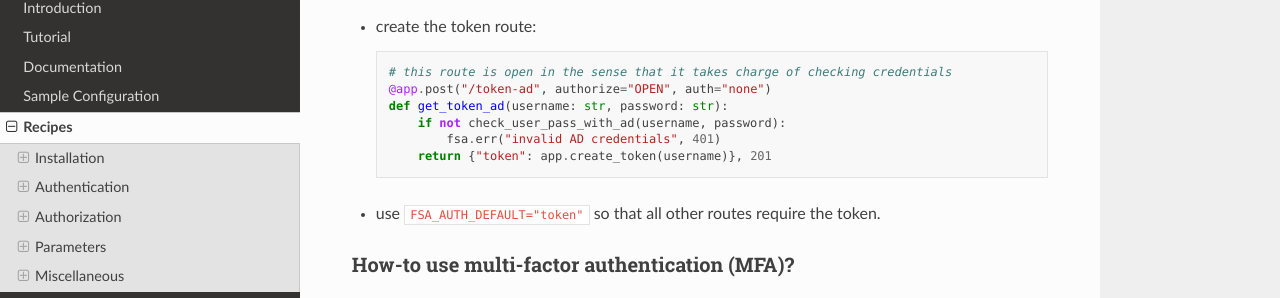
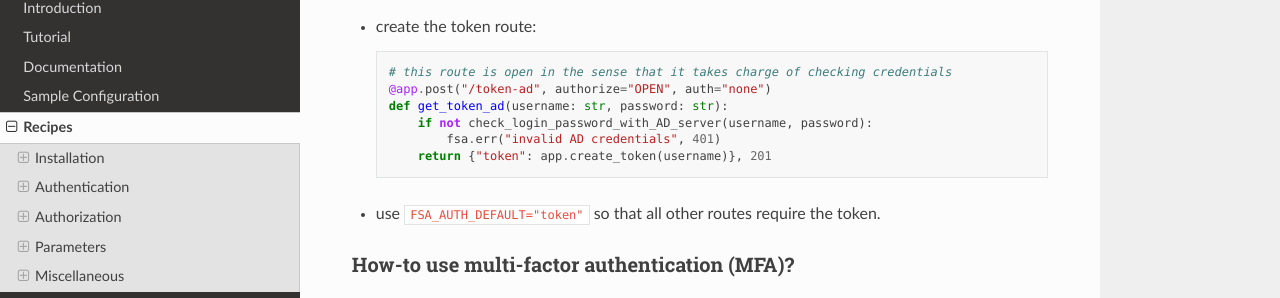
Before and after one commit to zx80/flask-simple-auth, a Sphinx documentation site: the page built from docs/RECIPES.md, in a window 1280 px wide and 900 px high, scrolled down 3397 px. Shown: the part 144-442 px from the top of the window. Built offline with Sphinx 7.4.7 and the Read the Docs theme 2.0.0, drawn with Linux system fonts in a browser that asks for light colours; pages that are not in the unit, such as notebooks, are missing from menus.

Commit message:
use same function name

````diff
--- a/docs/RECIPES.md
+++ b/docs/RECIPES.md
@@ -172,7 +172,7 @@
   # this route is open in the sense that it takes charge of checking credentials
   @app.post("/token-ad", authorize="OPEN", auth="none")
   def get_token_ad(username: str, password: str):
-      if not check_user_pass_with_ad(username, password):
+      if not check_login_password_with_AD_server(username, password):
           fsa.err("invalid AD credentials", 401)
       return {"token": app.create_token(username)}, 201
   ```
````
